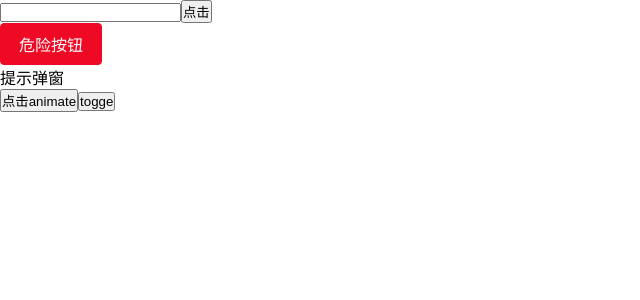
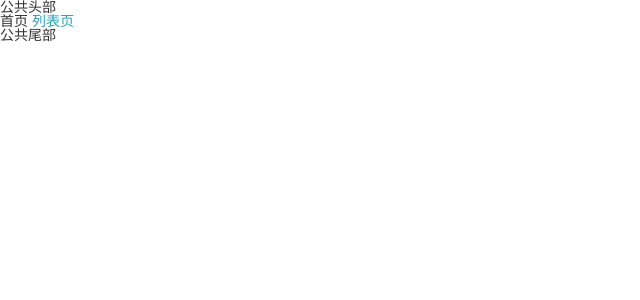
Before and after one commit to ChenHaoJie9527/new-tour, a Vue app in the folder tour/: page / in a window 1280 px wide. Shown: the top 300 px of the page, without its empty margins (0-640 px from the left). Built offline with nearby package versions, Linux system fonts and the light colour scheme.

Commit message:
add reset.css

```diff
--- a/tour/package.json
+++ b/tour/package.json
@@ -10,7 +10,8 @@
   "dependencies": {
     "animate.css": "^3.7.2",
     "core-js": "^3.6.5",
-    "vue": "^2.6.11"
+    "vue": "^2.6.11",
+    "vue-router": "^3.4.9"
   },
   "devDependencies": {
     "@vue/cli-plugin-babel": "~4.5.0",
--- a/tour/public/index.html
+++ b/tour/public/index.html
@@ -3,7 +3,7 @@
   <head>
     <meta charset="utf-8">
     <meta http-equiv="X-UA-Compatible" content="IE=edge">
-    <meta name="viewport" content="width=device-width,initial-scale=1.0">
+    <meta name="viewport" content="width=device-width,initial-scale=1.0,user-scalable=no,minimum-scale=1,maximum-scale=1">
     <link rel="icon" href="<%= BASE_URL %>favicon.ico">
     <title><%= htmlWebpackPlugin.options.title %></title>
   </head>
--- a/tour/src/App.vue
+++ b/tour/src/App.vue
@@ -1,153 +1,27 @@
 <template>
   <div id="app">
-    <input type="text" v-model="value" />
-    <button @click.prevent="visiblite = !visiblite">点击</button>
-    <Button wd="100px" ht="40px" types="danger"></Button>
-    <VanPopup
-      :visiblite.sync="visiblite"
-      title="我的标题"
-      :context="list"
-      :close.sync="close"
-      :confrg="true"
-    >
-    </VanPopup>
-
-    <p @click="isShow = !isShow">提示弹窗</p>
-    <Dialog
-      :isShow.sync="isShow"
-      title="我的标题"
-      content="123123asdasdqawq"
-      :confrg="true"
-    ></Dialog>
-    <transition
-      name="bounce"
-      appear
-      appear-active-class="animated bounceInDown"
-      enter-active-class="animated bounceInDown"
-      leave-active-class="animated bounceInRight"
-    >
-      <div v-show="isBounce">12312312312312312312312</div>
-    </transition>
-    <button class="btn" @click.prevent="handClickAnimate">点击animate</button>
-    <transition
-      name="fade"
-      @before-enter="handBeforEnter"
-      @enter="handEnter"
-      v-bind:css="false"
-    >
-      <div v-show="isList">哈哈哈哈</div>
-    </transition>
-    <button class="btn" @click.prevent="handClickToger">togge</button>
+    <Header></Header>
+     <router-view />
+    <Footer></Footer>
   </div>
 </template>
 
 <script>
-import VanPopup from "./components/Popup";
-import Button from "./components/Button";
-import Dialog from "./components/Dialog";
+import Header from "./components/Heater";
+import Footer from "./components/Footer";
 export default {
   name: "App",
   components: {
-    VanPopup,
-    Button,
-    Dialog,
+    Header,
+    Footer,
   },
   data() {
-    return {
-      visiblite: false,
-      close: true,
-      value: "",
-      list: ["1231", "12312321", "asdasd"],
-      isShow: false,
-      isBounce: false,
-      isList: false,
-    };
+    return {};
   },
-  created() {
-    // ?. 可选链用于判断当前对象的引用是否是null或者undefined 如果不是，则会短路运算直接返回undefened
-    // const admin = {
-    //   name: {
-    //     age: 18
-    //   }
-    // };
-    // console.log(admin.name?.age);
-    // console.log(admin?.name);
-    // const func = ()=>{
-    //   console.log("func");
-    // }
-    // func?.()
-    // const relsut = {
-    //   customMethod: null
-    // }
-    // relsut?.customMethod?.();
-    // const arr = [1,2,3,4,5,6];
-    // console.log(arr?.[5]);
-    // const obj = {
-    //   name: "chen",
-    //   age: 19
-    // };
-    // console.log(obj?.["name"]);
-    // 和空值合并操作符一起使用
-    // const custom = {
-    //   name: "chen",
-    //   age: 20,
-    //   adders: null,
-    // };
-    // let customet = custom?.city ?? "暗影之城";
-    // console.log(customet);
-    // const newObj = {
-    //   name: "chen"
-    // }
-    // console.log(newObj?.age??18);
-    // const func1 = undefined;
-    // const func2 = ()=>{
-    //   console.log("func2");
-    // }
-    // func1??func2();
-
-    // function A() {
-    //   console.log("函数 A 被调用了");
-    //   return undefined;
-    // }
-    // function B() {
-    //   console.log("函数 B 被调用了");
-    //   return false;
-    // }
-    // function C() {
-    //   console.log("函数 C 被调用了");
-    //   return "foo";
-    // }
-    // console.log(A() ?? C());
-    // // 依次打印 "函数 A 被调用了"、"函数 C 被调用了"、"foo"
-    // A() 返回了 undefined，所以操作符两边的表达式都被执行了
-    // console.log(B() ?? C());
-    // 依次打印 "函数 B 被调用了"、"false"
-    // B() 返回了 false（既不是 null 也不是 undefined）
-    // 所以右侧表达式没有被执行
-  },
-  methods: {
-    handClickAnimate() {
-      this.isBounce = !this.isBounce;
-    },
-    handBeforEnter(el) {
-      el.style.color = "red";
-    },
-    handEnter(el, done) {
-      setTimeout(() => {
-        el.style.color = "blue";
-      }, 2000);
-      done();
-    },
-    handClickToger() {
-      this.isList = !this.isList;
-    },
-  },
+  created() {},
+  methods: {},
 };
 </script>
 
 <style>
-* {
-  padding: 0;
-  margin: 0;
-}
 </style>
--- /dev/null
+++ b/tour/src/assets/styles/reset.css
@@ -0,0 +1,220 @@
+@charset "utf-8";
+
+html {
+  touch-action: manipulation;
+  background-color: #fff;
+  color: #000;
+  font-size: 12px
+}
+
+body,
+ul,
+ol,
+dl,
+dd,
+h1,
+h2,
+h3,
+h4,
+h5,
+h6,
+figure,
+form,
+fieldset,
+legend,
+input,
+textarea,
+button,
+p,
+blockquote,
+th,
+td,
+pre,
+xmp {
+  margin: 0;
+  padding: 0
+}
+
+body,
+input,
+textarea,
+button,
+select,
+pre,
+xmp,
+tt,
+code,
+kbd,
+samp {
+  line-height: 1.5;
+  font-family: tahoma, arial, "Hiragino Sans GB", simsun, sans-serif
+}
+
+h1,
+h2,
+h3,
+h4,
+h5,
+h6,
+small,
+big,
+input,
+textarea,
+button,
+select {
+  font-size: 100%
+}
+
+h1,
+h2,
+h3,
+h4,
+h5,
+h6 {
+  font-family: tahoma, arial, "Hiragino Sans GB", "微软雅黑", simsun, sans-serif
+}
+
+h1,
+h2,
+h3,
+h4,
+h5,
+h6,
+b,
+strong {
+  font-weight: normal
+}
+
+address,
+cite,
+dfn,
+em,
+i,
+optgroup,
+var {
+  font-style: normal
+}
+
+table {
+  border-collapse: collapse;
+  border-spacing: 0;
+  text-align: left
+}
+
+caption,
+th {
+  text-align: inherit
+}
+
+ul,
+ol,
+menu {
+  list-style: none
+}
+
+fieldset,
+img {
+  border: 0
+}
+
+img,
+object,
+input,
+textarea,
+button,
+select {
+  vertical-align: middle
+}
+
+article,
+aside,
+footer,
+header,
+section,
+nav,
+figure,
+figcaption,
+hgroup,
+details,
+menu {
+  display: block
+}
+
+audio,
+canvas,
+video {
+  display: inline-block;
+  *display: inline;
+  *zoom: 1
+}
+
+blockquote:before,
+blockquote:after,
+q:before,
+q:after {
+  content: "\0020"
+}
+
+textarea {
+  overflow: auto;
+  resize: vertical
+}
+
+input,
+textarea,
+button,
+select,
+a {
+  outline: 0 none;
+  border: none;
+}
+
+button::-moz-focus-inner,
+input::-moz-focus-inner {
+  padding: 0;
+  border: 0
+}
+
+mark {
+  background-color: transparent
+}
+
+a,
+ins,
+s,
+u,
+del {
+  text-decoration: none
+}
+
+sup,
+sub {
+  vertical-align: baseline
+}
+
+html {
+  overflow-x: hidden;
+  height: 100%;
+  font-size: 50px;
+  -webkit-tap-highlight-color: transparent;
+}
+
+body {
+  font-family: Arial, "Microsoft Yahei", "Helvetica Neue", Helvetica, sans-serif;
+  color: #333;
+  font-size: .28em;
+  line-height: 1;
+  -webkit-text-size-adjust: none;
+}
+
+hr {
+  height: .02rem;
+  margin: .1rem 0;
+  border: medium none;
+  border-top: .02rem solid #cacaca;
+}
+
+a {
+  color: #25a4bb;
+  text-decoration: none;
+}
--- /dev/null
+++ b/tour/src/components/Footer.vue
@@ -0,0 +1,15 @@
+<template>
+  <div class="footer">
+    公共尾部
+  </div>
+</template>
+
+<script>
+export default {
+
+}
+</script>
+
+<style>
+
+</style>
--- /dev/null
+++ b/tour/src/components/Heater.vue
@@ -0,0 +1,15 @@
+<template>
+  <div class="header">
+    公共头部
+  </div>
+</template>
+
+<script>
+export default {
+
+}
+</script>
+
+<style>
+
+</style>
--- /dev/null
+++ b/tour/src/pages/home/Home.vue
@@ -0,0 +1,16 @@
+<template>
+  <div class="home">
+    首页
+    <router-link :to="{name: 'List'}">列表页</router-link>
+  </div>
+</template>
+
+<script>
+export default {
+    name: "page-home"
+}
+</script>
+
+<style>
+
+</style>
--- /dev/null
+++ b/tour/src/pages/list/List.vue
@@ -0,0 +1,12 @@
+<template>
+  <div class="list">列表</div>
+</template>
+
+<script>
+export default {
+  name: "page-list",
+};
+</script>
+
+<style>
+</style>
--- /dev/null
+++ b/tour/src/router/index.js
@@ -0,0 +1,22 @@
+import Vue from "vue";
+import Router from "vue-router";
+import Home from "../pages/home/Home.vue";
+import List from "../pages/list/List.vue";
+Vue.use(Router);
+
+export default new Router({
+    routes: [
+        {
+            path: "/",
+            name: "Home",
+            component: Home,
+        },
+        {
+            path: "/list",
+            name: "List",
+            component: List,
+        }
+    ],
+    mode: "history",
+    base: process.env.BASE_URL
+})
```
Also changed, not shown: tour/src/hooks/utils.js (added, +60 -0 lines), tour/src/main.js (+3 -7 lines), tour/src/assets/logo.png (deleted), 1 other file (tests, documents, lock files or other folders).
